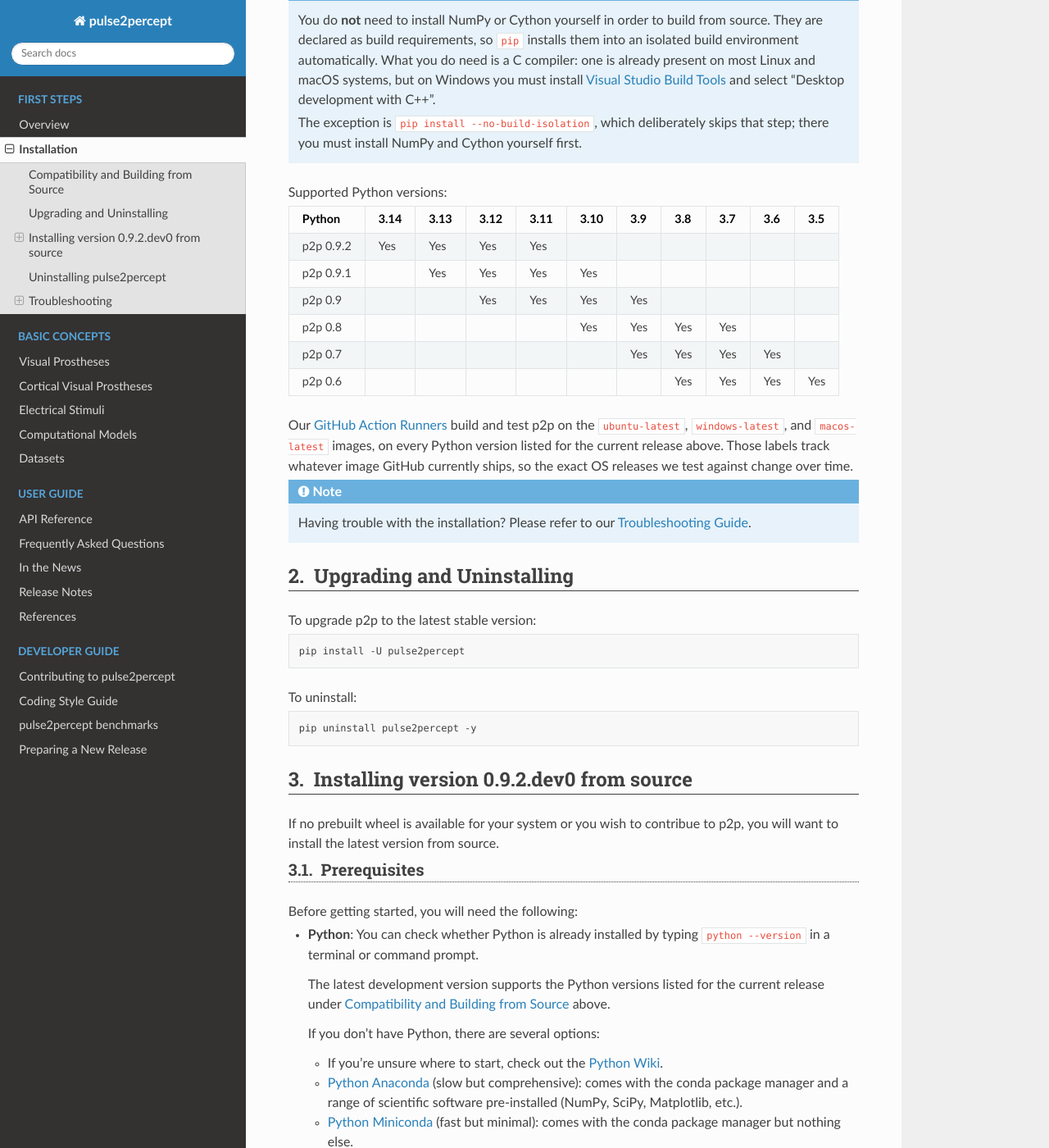
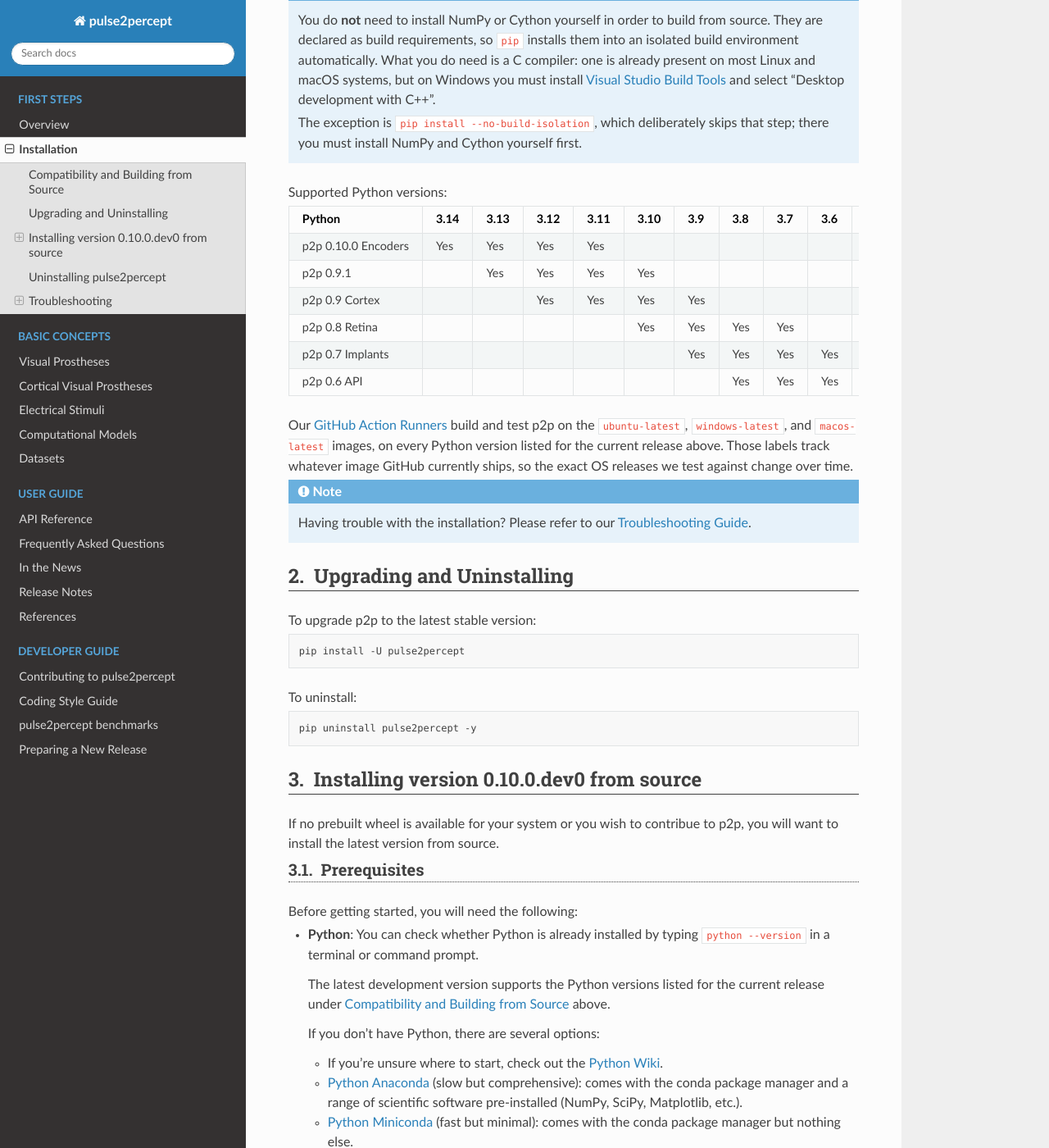
Before and after one commit to pulse2percept/pulse2percept, a Sphinx documentation site: the page built from doc/install.rst, in a window 1280 px wide and 1400 px high, scrolled down 575 px. Shown: the whole window at 82% size. Built offline with Sphinx 7.4.7 and the Read the Docs theme 3.1.0, drawn with Linux system fonts in a browser that asks for light colours; pages that are not in the unit, such as notebooks, are missing from menus.

Commit message:
Bump to 0.10

```diff
--- a/README.rst
+++ b/README.rst
@@ -113,17 +113,17 @@ Supported Python versions:
 +----------------------+------+------+------+------+------+-----+-----+-----+-----+-----+
 |        Python        | 3.14 | 3.13 | 3.12 | 3.11 | 3.10 | 3.9 | 3.8 | 3.7 | 3.6 | 3.5 |
 +======================+======+======+======+======+======+=====+=====+=====+=====+=====+
-| p2p 0.9.2            | Yes  | Yes  | Yes  | Yes  |      |     |     |     |     |     |
+| p2p 0.10.0 Encoders  | Yes  | Yes  | Yes  | Yes  |      |     |     |     |     |     |
 +----------------------+------+------+------+------+------+-----+-----+-----+-----+-----+
 | p2p 0.9.1            |      | Yes  | Yes  | Yes  | Yes  |     |     |     |     |     |
 +----------------------+------+------+------+------+------+-----+-----+-----+-----+-----+
-| p2p 0.9              |      |      | Yes  | Yes  | Yes  | Yes |     |     |     |     |
+| p2p 0.9 Cortex       |      |      | Yes  | Yes  | Yes  | Yes |     |     |     |     |
 +----------------------+------+------+------+------+------+-----+-----+-----+-----+-----+
-| p2p 0.8              |      |      |      |      | Yes  | Yes | Yes | Yes |     |     |
+| p2p 0.8 Retina       |      |      |      |      | Yes  | Yes | Yes | Yes |     |     |
 +----------------------+------+------+------+------+------+-----+-----+-----+-----+-----+
-| p2p 0.7              |      |      |      |      |      | Yes | Yes | Yes | Yes |     |
+| p2p 0.7 Implants     |      |      |      |      |      | Yes | Yes | Yes | Yes |     |
 +----------------------+------+------+------+------+------+-----+-----+-----+-----+-----+
-| p2p 0.6              |      |      |      |      |      |     | Yes | Yes | Yes | Yes |
+| p2p 0.6 API          |      |      |      |      |      |     | Yes | Yes | Yes | Yes |
 +----------------------+------+------+------+------+------+-----+-----+-----+-----+-----+
 
 Our `GitHub Action Runners`_ build and test p2p on the ``ubuntu-latest``,
--- a/doc/users/release_notes.rst
+++ b/doc/users/release_notes.rst
@@ -4,8 +4,8 @@
 Release Notes
 =============
 
-v0.9.2 (unreleased)
--------------------
+v0.10.0 Encoders (unreleased)
+-----------------------------
 
 Highlights:
 
--- a/pyproject.toml
+++ b/pyproject.toml
@@ -18,7 +18,7 @@ build-backend = "setuptools.build_meta"
 
 [project]
 name = "pulse2percept"
-version = "0.9.2.dev0"
+version = "0.10.0.dev0"
 description = "A Python-based simulation framework for bionic vision"
 readme = "README.rst"
 license = { file = "LICENSE" }
```
